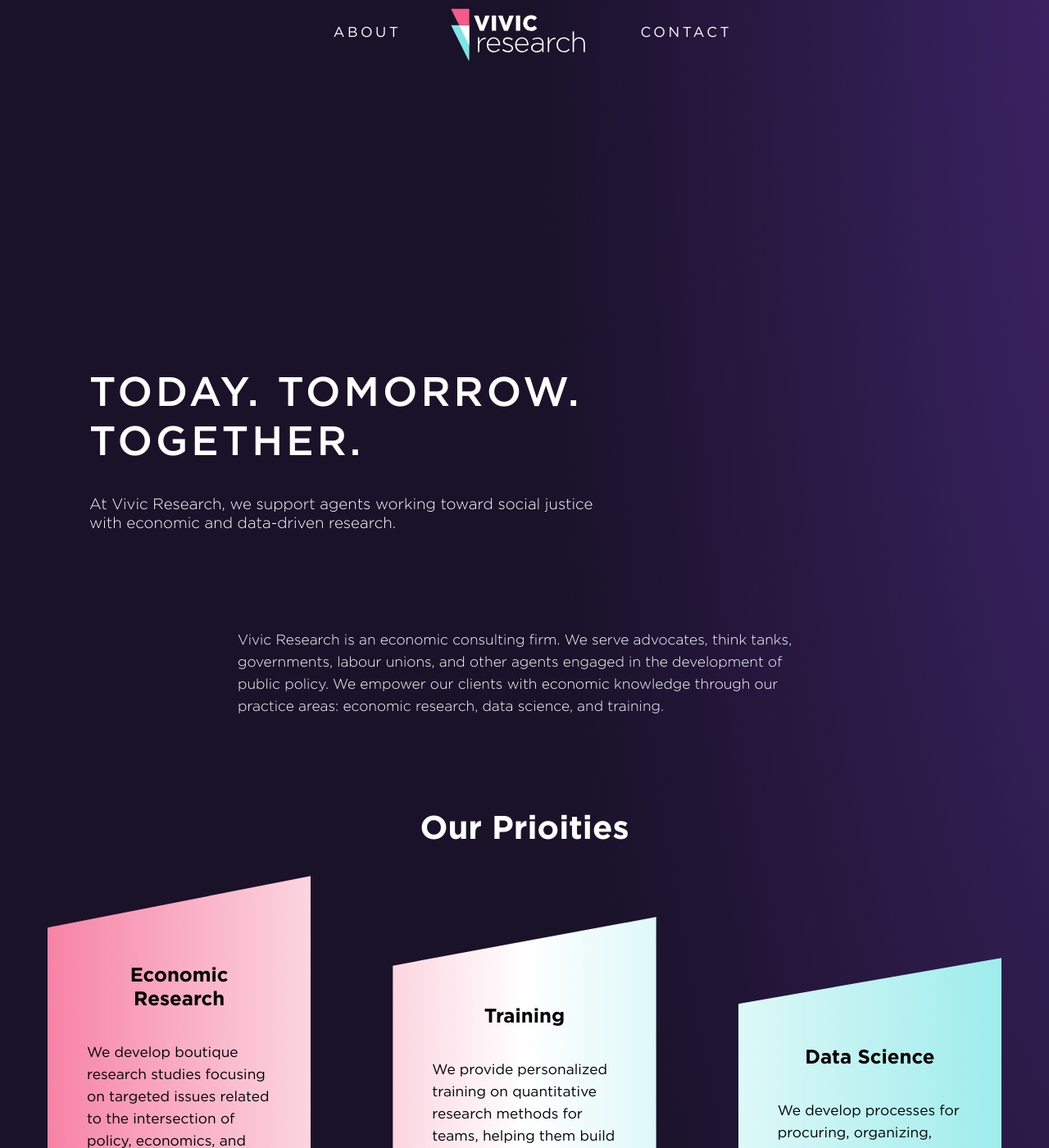
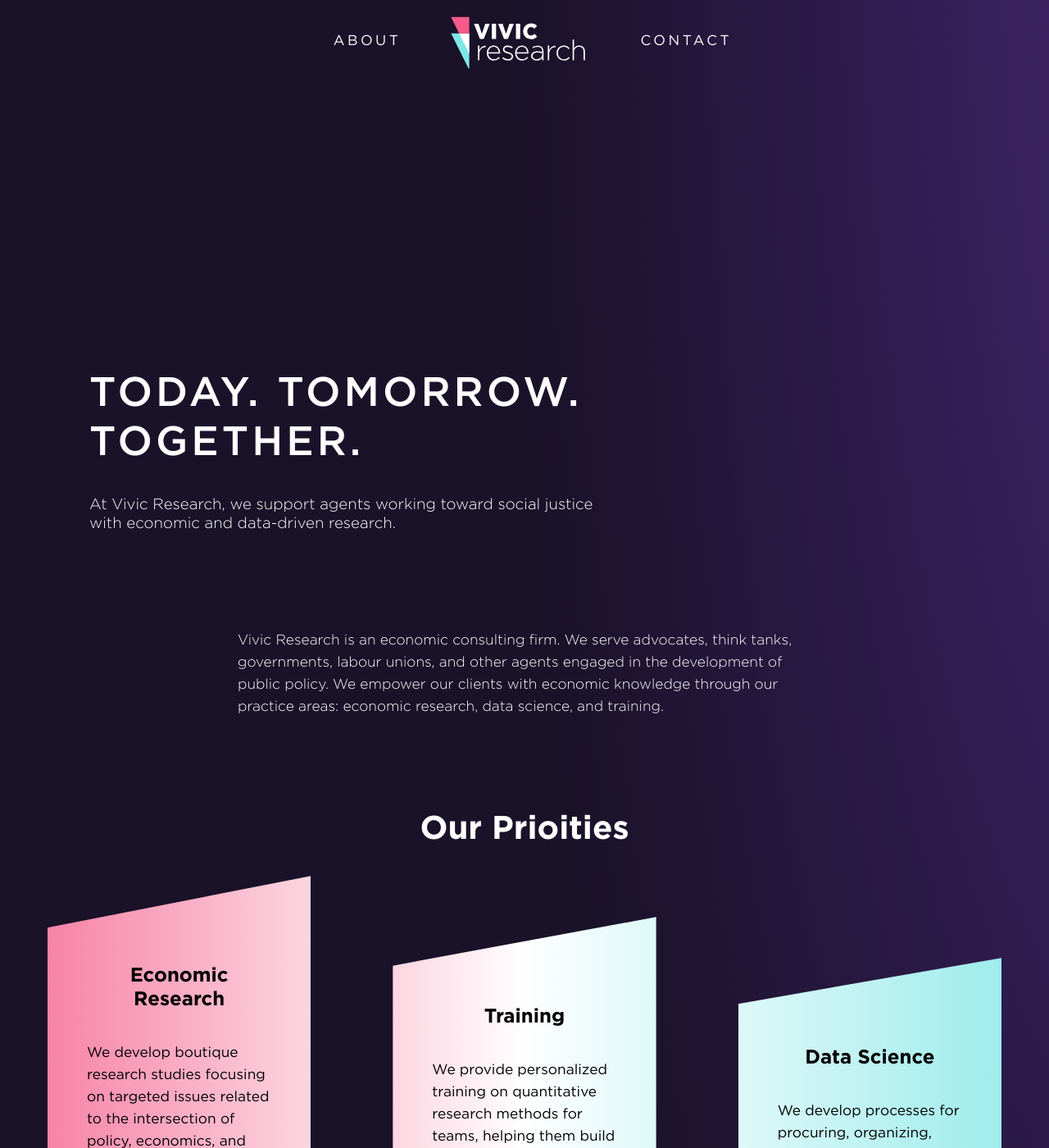
Before and after one commit to GoodbyteCo/Vivic-Website, a Jekyll site: the page built from index.html, in a window 1280 px wide and 1400 px high. Shown: the whole window at 82% size. Built offline with Jekyll 4.4.1, drawn with Linux system fonts in a browser that asks for light colours.

Commit message:
padding changes

```diff
--- a/assets/styles/style.css
+++ b/assets/styles/style.css
@@ -404,7 +404,7 @@
     -webkit-box-align: center;
         -ms-flex-align: center;
             align-items: center;
-    padding: 10px;
+    padding: 20px 10px;
     z-index: 999;
     -webkit-transition: background 0.4s ease, padding-top 0.4s ease, -webkit-box-shadow 0.4s ease;
     transition: background 0.4s ease, padding-top 0.4s ease, -webkit-box-shadow 0.4s ease;
@@ -828,7 +828,8 @@
 .fade#nav {
     -webkit-box-shadow: 2px 10px 30px 0px rgba(36, 26, 56, .5);
             box-shadow: 2px 10px 30px 0px rgba(36, 26, 56, .5);
-    padding-top: 12px;
+    padding-top: 15px;
+    padding-bottom: 5px;
     background: rgba(45, 26, 75, 0.7);
     backdrop-filter: blur(20px);
         -webkit-backdrop-filter: blur(20px);
@@ -1542,6 +1543,7 @@
     }
     .pillar {
         margin: 50px 0 0 0;
+        padding: 3rem 2rem 3rem 1.5rem;
     }
 
     .fade #Vivic-Logo {
```
